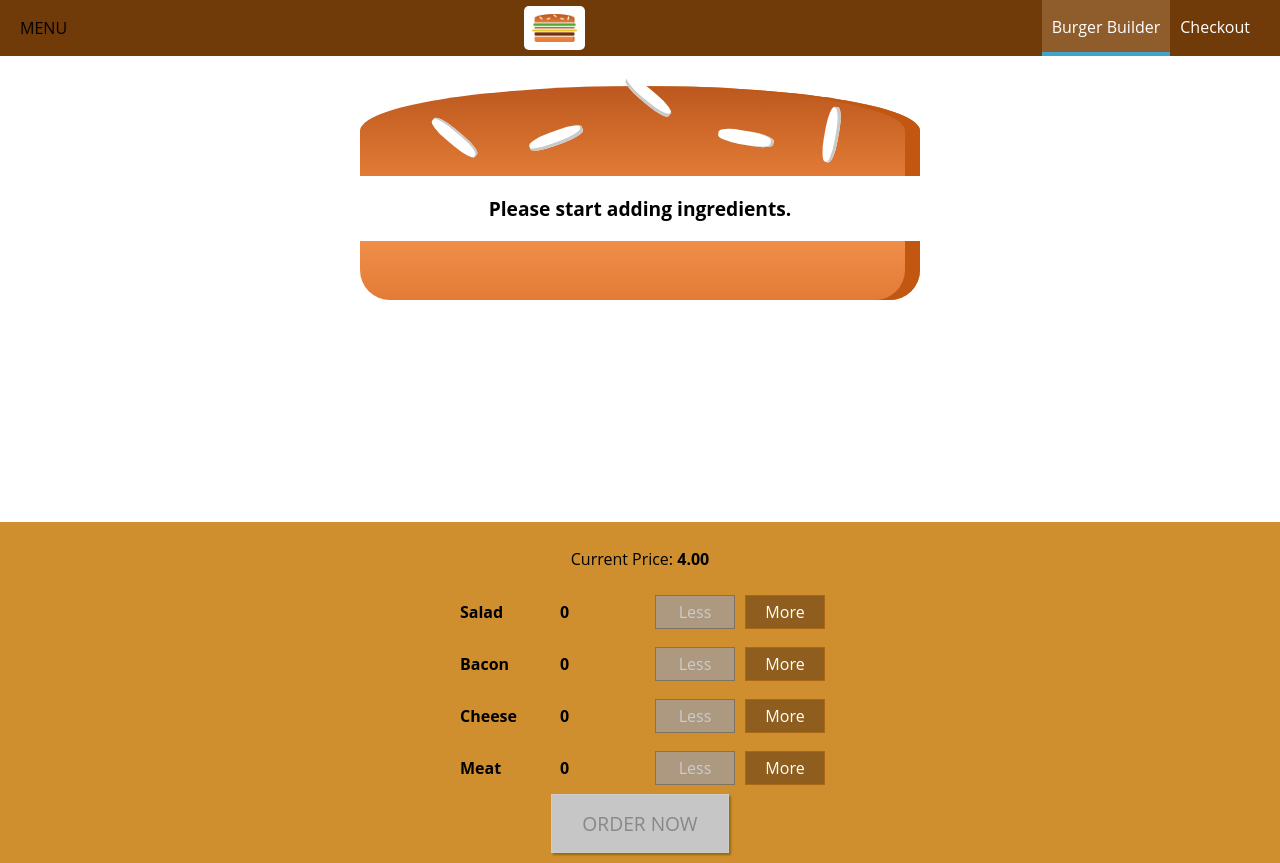
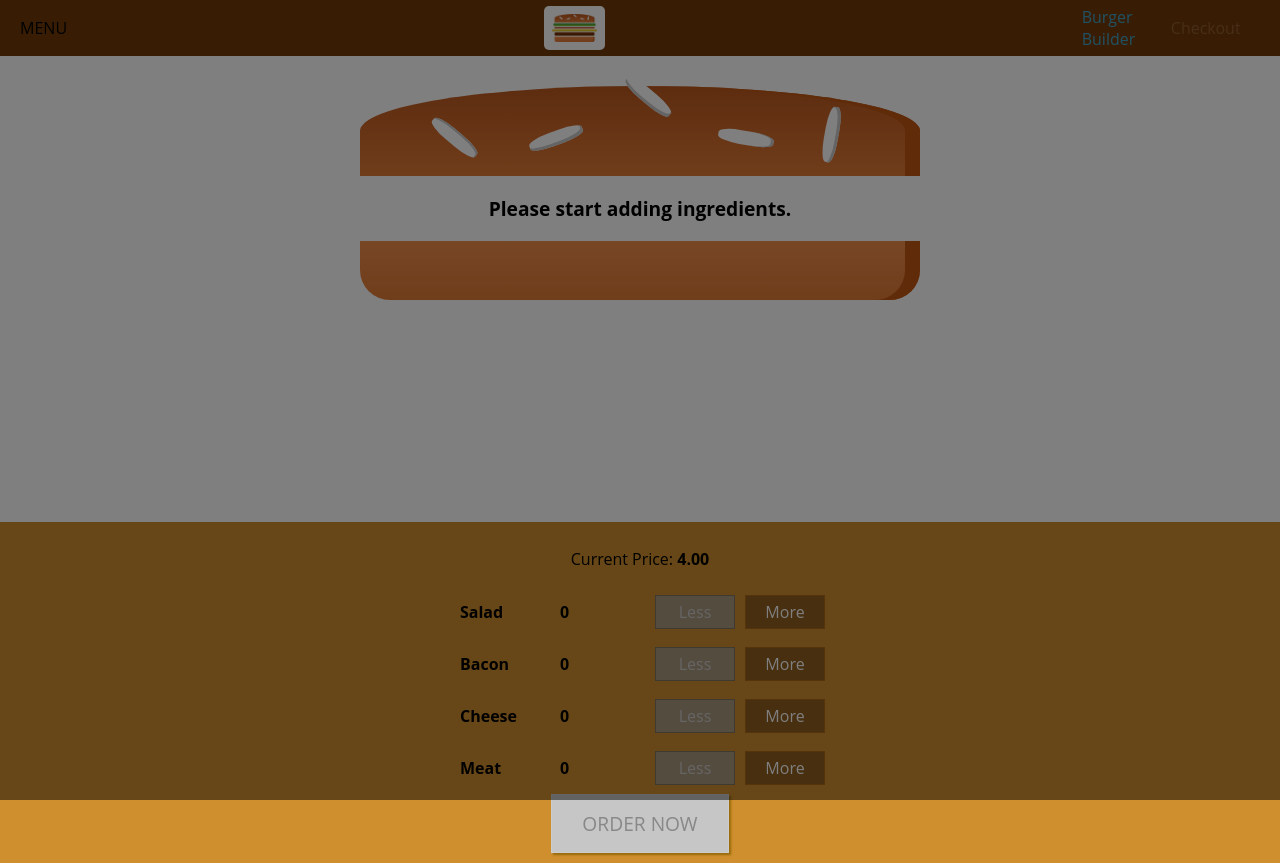
Before and after one commit to rtemplo/React16-BurgerProject, a React app: page / in a window 1280 px wide. Built offline with nearby package versions, Linux system fonts and the light colour scheme; the HTML template or start-up script is replaced by a standard one.

Commit message:
side drawer (134)

```diff
--- a/src/components/Layout/Layout.js
+++ b/src/components/Layout/Layout.js
@@ -2,10 +2,12 @@
 import Aux from '../../hoc/Auxilary';
 import classes from './Layout.css';
 import Toolbar from '../Navigation/Toolbar/Toolbar';
+import SideDrawer from '../Navigation/SideDrawer/SideDrawer';
 
 const layout = (props) => (
   <Aux>
     <Toolbar />
+    <SideDrawer />
     <main className={classes.Content}>
       {props.children}
     </main>
--- a/src/components/Logo/Logo.css
+++ b/src/components/Logo/Logo.css
@@ -1,7 +1,7 @@
 .Logo {
   background-color: white;
   padding: 8px;
-  height: 80%;
+  height: 100%;
   box-sizing: border-box;
   border-radius: 5px;
 }
--- a/src/components/Navigation/NavigationItems/NavigationItem/NavigationItem.css
+++ b/src/components/Navigation/NavigationItems/NavigationItem/NavigationItem.css
@@ -1,19 +1,38 @@
+.NavigationItem {
+  margin: 10px 0;
+  box-sizing:  border-box;
+  display: block;
+  width: 100%;
+}
+
+.NavigationItem a {
+  color: #8F5C2C;
+  text-decoration: none;
+  width: 100%;
+  box-sizing: border-box;
+  display: block;
+}
+
+.NavigationItem a:hover,
+.NavigationItem a:active,
+.NavigationItem a.active {
+  color: #40A4C8;
+}
+
+@media (min-width: 500) {
   .NavigationItem {
     margin: 0;
-  box-sizing:  border-box;
     display: flex;
     height: 100%;
+    width: auto;
     align-items: center;
   }
 
   .NavigationItem a {
     color: white;
-  text-decoration: none;
     height: 100%;
     padding: 16px 10px;
     border-bottom: 4px solid transparent;
-  box-sizing: border-box;
-  display: block;
   }
 
   .NavigationItem a:hover,
@@ -23,3 +42,4 @@
     border-bottom: 4px solid #40A4C8;
     color: white;
   }
+}
--- a/src/components/Navigation/NavigationItems/NavigationItems.css
+++ b/src/components/Navigation/NavigationItems/NavigationItems.css
@@ -1,8 +1,15 @@
 .NavigationItems {
   margin: 0;
   padding: 0;
-  list-style:  none;
+  list-style: none;
   display: flex;
+  flex-flow: column;
   align-items: center;
   height: 100%;
 }
+
+@media (min-width: 500px) {
+  .NavigationItems {
+    flex-flow: row;
+  }
+}
--- a/src/components/Navigation/SideDrawer/SideDrawer.css
+++ b/src/components/Navigation/SideDrawer/SideDrawer.css
@@ -0,0 +1,32 @@
+.SideDrawer {
+  position: fixed;
+  width: 280px;
+  max-width: 70%;
+  height: 100%;
+  left: 0;
+  top: 0;
+  z-index: 200;
+  background-color: white;
+  padding: 32px 16px;
+  box-sizing: border-box;
+  transition: transform 0.3s ease-out;
+}
+
+@media (min-width: 500px) {
+  .SideDrawer {
+    display: none;
+  }
+}
+
+.Open {
+  transform: translateX(0);
+}
+
+.Close {
+  transform: translateX(-100%);
+}
+
+.Logo {
+  height: 11%;
+  margin-bottom: 32px;
+}
--- a/src/components/Navigation/SideDrawer/SideDrawer.js
+++ b/src/components/Navigation/SideDrawer/SideDrawer.js
@@ -1,11 +1,24 @@
 import React from 'react';
 import classes from './SideDrawer.css';
+import Logo from '../../Logo/Logo';
+import NavigationItems from '../NavigationItems/NavigationItems';
+import Backdrop from '../../UI/Backdrop/Backdrop';
+import Aux from '../../../hoc/Auxilary';
 
 const sideDrawer = (props) => {
 
-
   return (
-    <div></div>
+    <Aux>
+    <Backdrop show />
+    <div className={classes.SideDrawer}>
+      <div className={classes.Logo}>
+        <Logo />
+      </div>
+      <nav>
+        <NavigationItems />
+      </nav>
+    </div>
+    </Aux>
   );
 }
 
--- a/src/components/Navigation/Toolbar/Toolbar.css
+++ b/src/components/Navigation/Toolbar/Toolbar.css
@@ -16,3 +16,13 @@
 .Toolbar nav {
   height: 100%;
 }
+
+.Logo {
+  height: 80%;
+}
+
+@media (max-width: 499px) {
+  .DesktopOnly {
+    display: none;
+  }
+}
--- a/src/components/Navigation/Toolbar/Toolbar.js
+++ b/src/components/Navigation/Toolbar/Toolbar.js
@@ -6,8 +6,10 @@
 const toolbar = (props) => (
   <header className={classes.Toolbar}>
     <div>MENU</div>
-    <Logo />
-    <nav>
+    <div className={classes.Logo}>
+      <Logo />
+    </div>
+    <nav className={classes.DesktopOnly}>
       <NavigationItems />
     </nav>
   </header>
```
Lines whose indentation alone changed are shown as unchanged.
